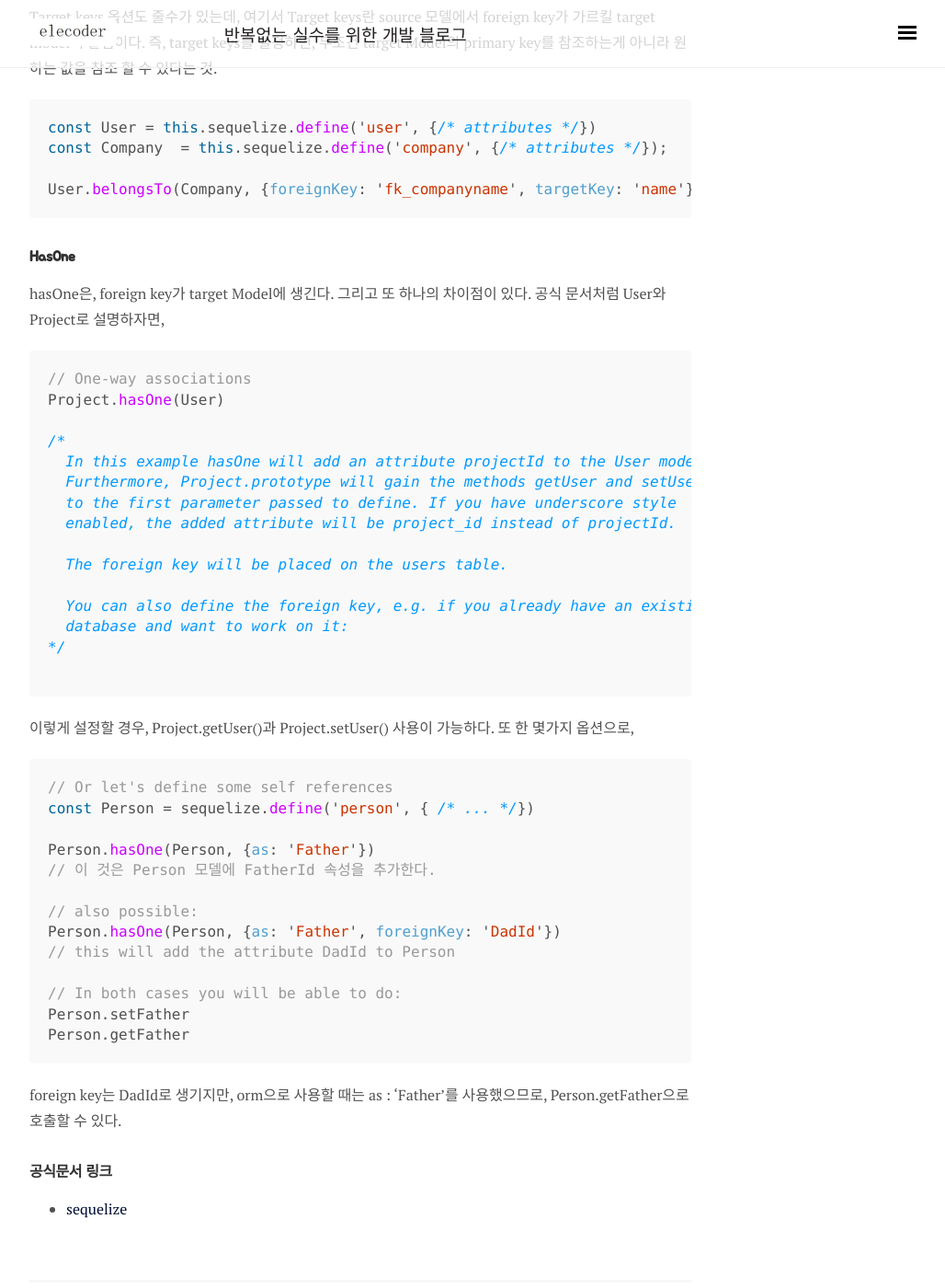
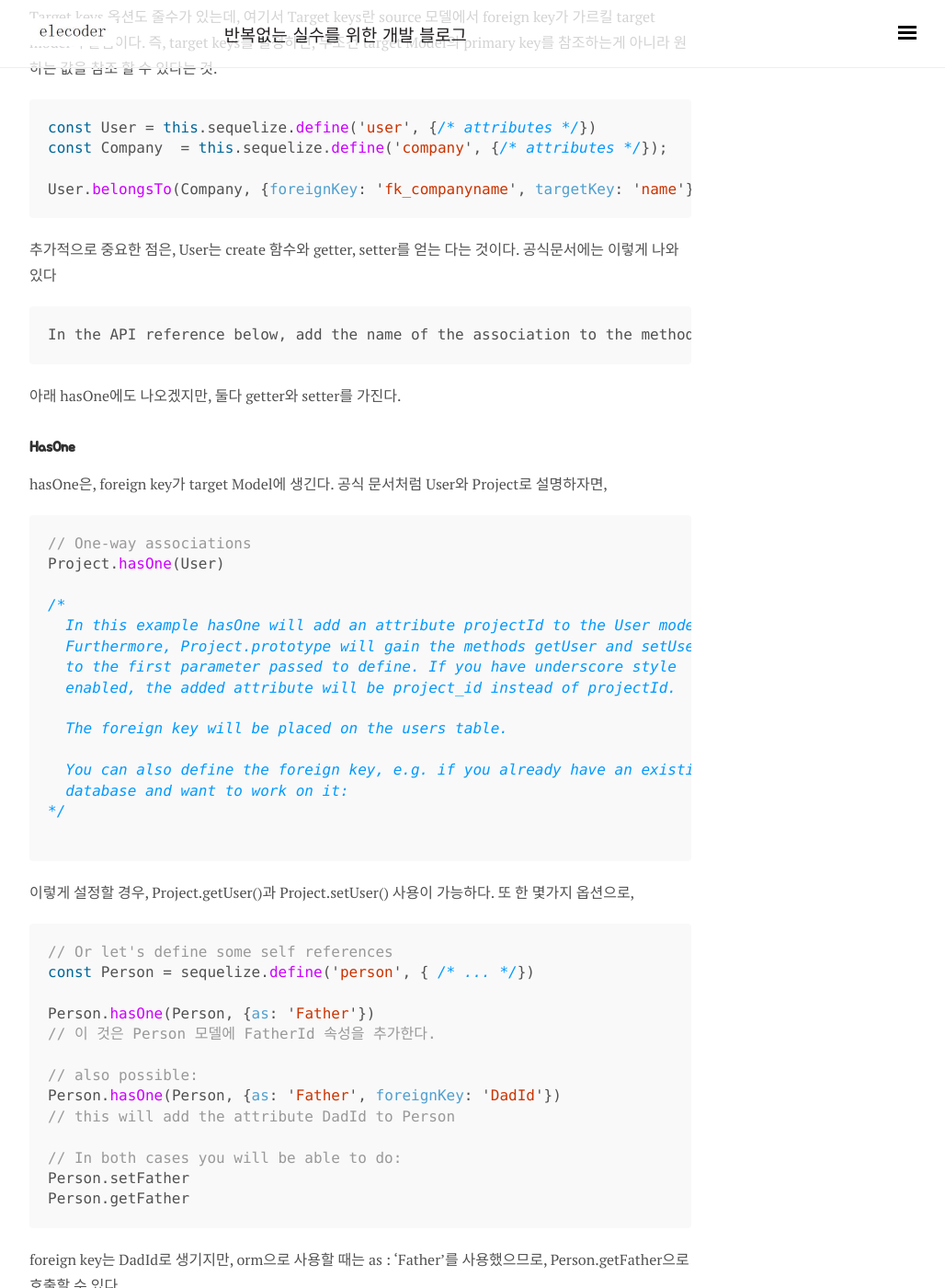
Before and after one commit to wooooooak/wooooooak.github.io, a Jekyll site: the page built from _posts/2018-08-22-sequelize 1대1.md, in a window 1280 px wide and 1400 px high, scrolled down 1465 px. Shown: the whole window at 92% size, without its empty margins (248-1276 px from the left). Built offline with Jekyll 4.4.1, drawn with Linux system fonts in a browser that asks for light colours; nearby versions of some CDN libraries; some web fonts are replaced; comment, search, counter and statistics services are not loaded; some of the changed text lies outside the part shown.

Commit message:
update post

````diff
--- a/_posts/2018-08-22-sequelize 1대1.md
+++ b/_posts/2018-08-22-sequelize 1대1.md
@@ -67,11 +67,16 @@ const Company  = this.sequelize.define('company', {/* attributes */});
 User.belongsTo(Company, {foreignKey: 'fk_companyname', targetKey: 'name'}); // Adds fk_companyname to User
 ```
 
+추가적으로 중요한 점은, User는 create 함수와 getter, setter를 얻는 다는 것이다. 공식문서에는 이렇게 나와있다
+```
+In the API reference below, add the name of the association to the method, e.g. for User.belongsTo(Project) the getter will be user.getProject().
+```
 
+아래 hasOne에도 나오겠지만, 둘다 getter와 setter를 가진다.
 
 #### HasOne
 
-hasOne은, foreign key가 target Model에 생긴다. 그리고 또 하나의 차이점이 있다. 공식 문서처럼 User와 Project로 설명하자면,
+hasOne은, foreign key가 target Model에 생긴다. 공식 문서처럼 User와 Project로 설명하자면,
 
 ```javascript
 // One-way associations
@@ -113,6 +118,10 @@ foreign key는 DadId로 생기지만, orm으로 사용할 때는 as  : 'Father'
 
 
 
+## (추가) 생성된 foreign Key에 데이터 넣기
+예를 들어, Book과 Category 테이블이 존재하고, Book 모델에 Category를 참조할 foreign key를 가지고 싶다고 하자. 그렇다면, 위에서 보았듯이 Book.belongsTo(Category)를 하자. Book 모델에 외래키로써 CategoryId가 생긴다. 따라서 Book모델은 Book.setCategory(카테고리 인스턴스)로 외부 모듈을 참조 할 수가 있게 된다. 굳이 Book 모델을 정의할 때 CategoryId를 선언할 필요도 없고, Book.create()에서 인수로 Category인스턴스의 id를 구해서 넘겨줄 필요가 없다는 것이다.
+
+
 ### 공식문서 링크
 
 - [sequelize](http://docs.sequelizejs.com/manual/tutorial/associations.html)
````
